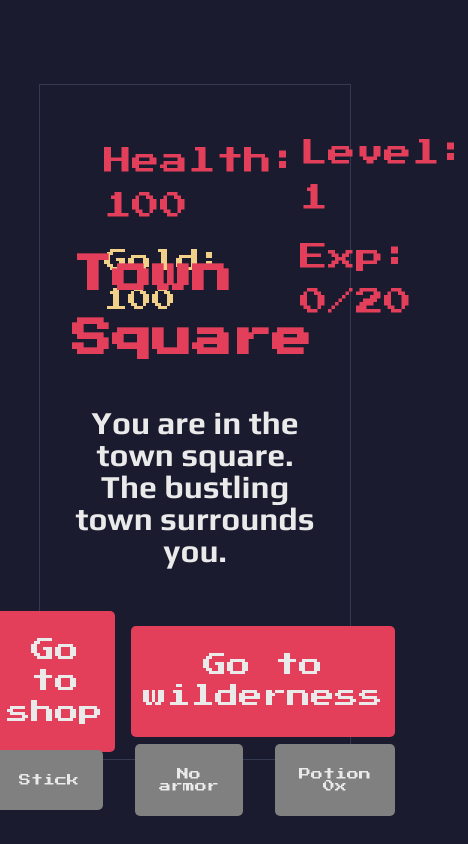
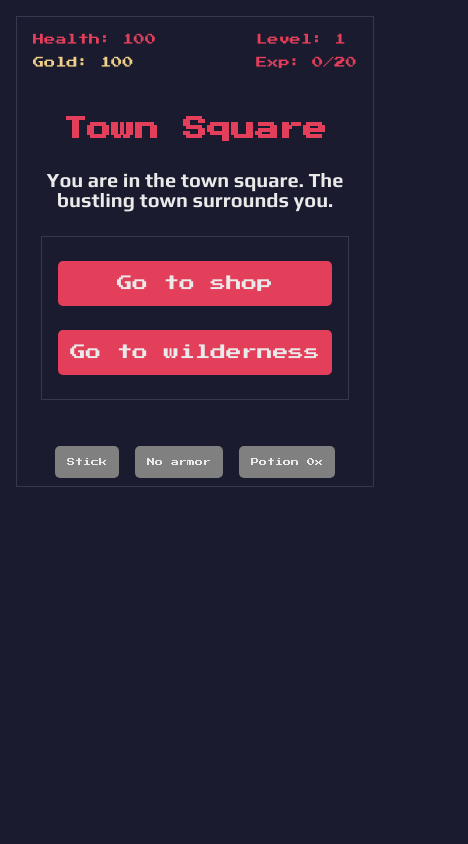
Before and after one commit to CedLeo/rpggame, a plain HTML site: page index.html in a window 390 px wide. Shown: the whole page, 468 px wide, since content can reach past the window. Drawn offline with Linux system fonts and the light colour scheme.

Commit message:
Added mobile responsiveness

```diff
--- a/style.css
+++ b/style.css
@@ -191,3 +191,138 @@ h6 {
     padding: 2em;
     font-size: 12px;
 }
+
+
+/* Mobile responsiveness */
+@media (max-width: 768px) {
+  /* Main container */
+  main {
+      height: auto;
+      padding: 1em;
+  }
+
+  /* Adjust screen container */
+  .screen {
+      width: 95%;
+      height: auto;
+      padding: 1em;
+      margin-bottom: 2em;
+  }
+
+  /* Adjust text */
+  h1 {
+      font-size: 1.8rem;
+  }
+
+  h2 {
+      font-size: 1.5rem;
+  }
+
+  h3 {
+      font-size: 1.3rem;
+  }
+
+  h4 {
+      font-size: 1.2rem;
+  }
+
+  h5, h6 {
+      font-size: 1rem;
+  }
+
+  .top-ui {
+      padding: 0 1em;
+      margin-bottom: 20px;
+  }
+
+  /* Adjust buttons and option layout */
+  .main-options {
+      flex-direction: column;
+      gap: 1em;
+  }
+
+  .option-btn {
+      font-size: 1rem;
+      padding: 0.8em;
+      margin: 0.5em 0;
+      flex-grow: 1;
+      text-align: center;
+  }
+
+  /* Adjust top UI */
+  .top-ui{
+    padding: 0 .5em;
+    margin-bottom: 10px;
+
+  }
+.text-ui{
+  display: flex;
+  align-items: center;
+  justify-content: center;
+  flex-direction: column;
+  margin-top: 10px;
+}
+  /* Adjust bottom UI */
+  .bottom-ui {
+      gap: 1em;
+  }
+
+  .bottom-ui button {
+      padding: 1.7em;
+      font-size: 5px;
+  }
+}
+
+@media (max-width: 480px) {
+  /* Further adjustments for smaller screens */
+  h1 {
+      font-size: 1.5rem;
+  }
+
+  h2 {
+      font-size: 1.25rem;
+  }
+
+  h3 {
+      font-size: .7rem;
+  }
+
+  h4 {
+      font-size: .7rem;
+  }
+
+  h5, h6 {
+      font-size: 0.875rem;
+  }
+
+  .screen {
+      width: 100%;
+      height: auto;
+      padding: 0.5em;
+  }
+
+  .main-options {
+      gap: 0.5em;
+      border: #333950 1px solid;
+      padding: 1em;
+  }
+
+  .back{
+    padding: 10px;
+    font-size: 10px;
+    width: 50%;
+    display: flex;
+    justify-content: center;
+    align-items: center;
+  }
+
+  .option-btn {
+      font-size: 0.975rem;
+      width: 100%;
+  }
+
+  .bottom-ui button {
+      padding: 1.5em;
+      font-size: 8px;
+  }
+}
```
